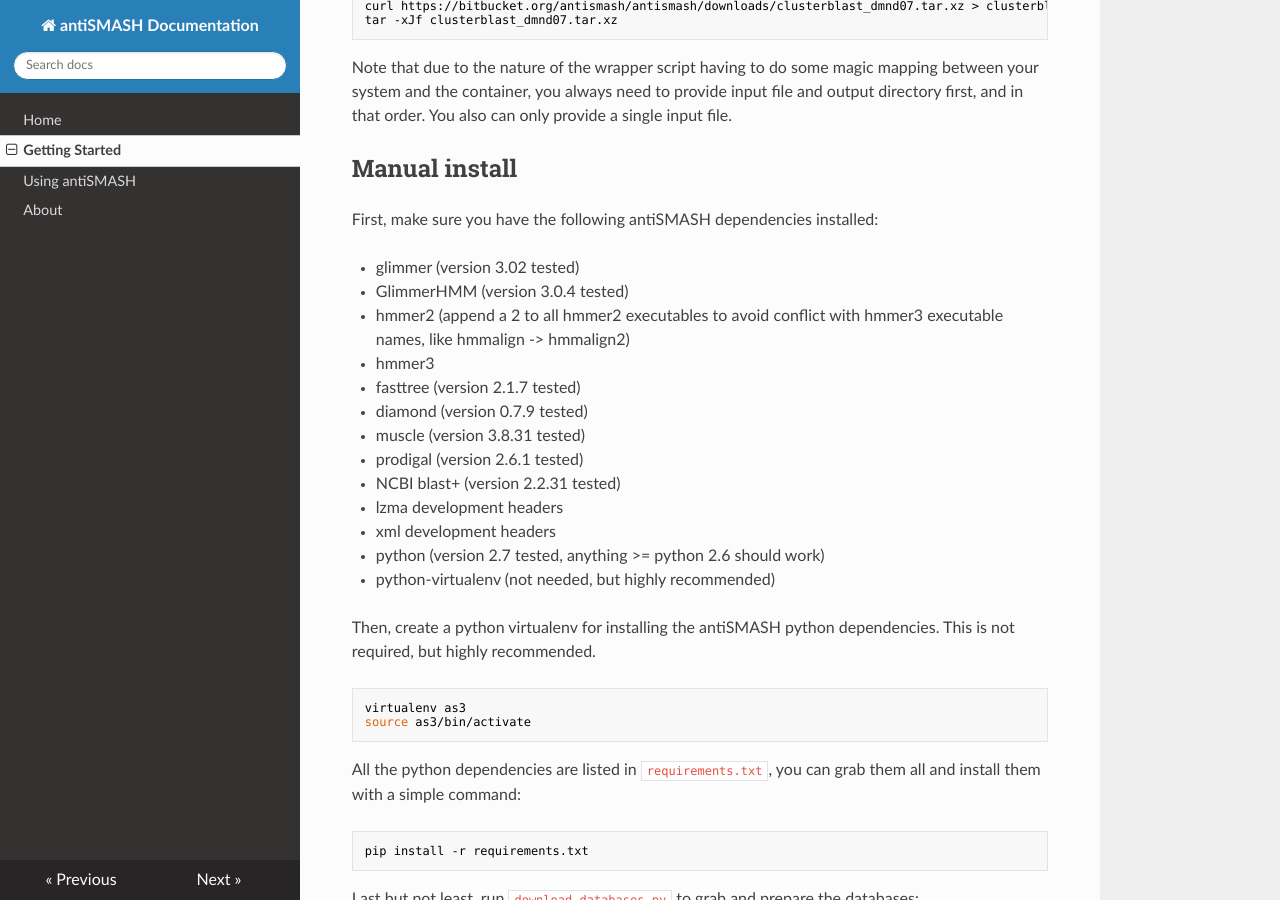
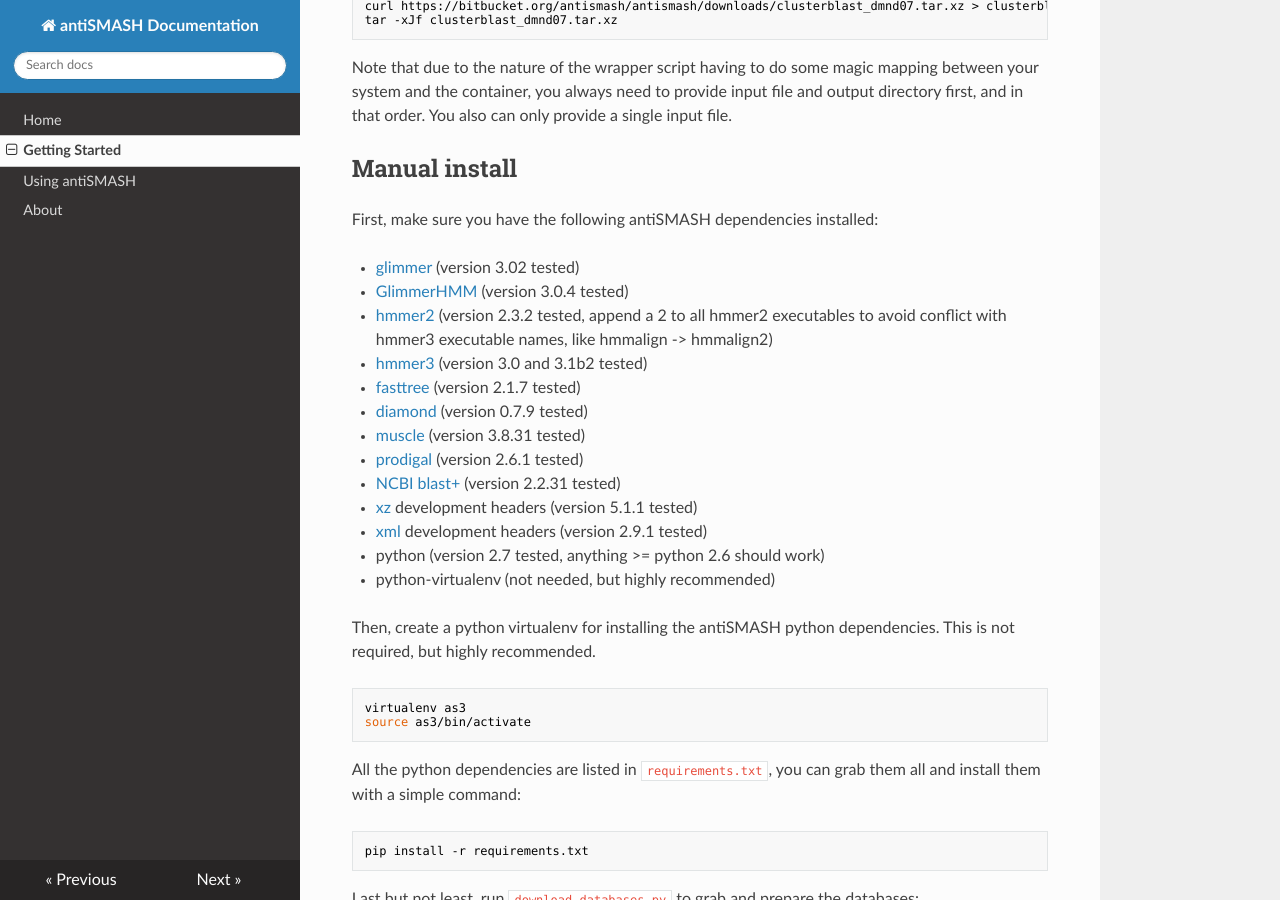
Before and after one commit to antismash/documentation, an MkDocs documentation site: the page built from docs/getting_started.md, in a window 1280 px wide and 900 px high, scrolled down 1701 px. Built offline with MkDocs 1.6.1, drawn with Linux system fonts in a browser that asks for light colours; nearby versions of some CDN libraries; old or Windows-style settings are respelled for this version of MkDocs.

Commit message:
getting started: Link to all the software used
Signed-off-by: Kai Blin <kblin@biosustain.dtu.dk>

```diff
--- a/docs/getting_started.md
+++ b/docs/getting_started.md
@@ -89,17 +89,17 @@ single input file.
 
 First, make sure you have the following antiSMASH dependencies installed:
 
-- glimmer (version 3.02 tested)
-- GlimmerHMM (version 3.0.4 tested)
-- hmmer2 (append a 2 to all hmmer2 executables to avoid conflict with hmmer3 executable names, like hmmalign -> hmmalign2)
-- hmmer3
-- fasttree (version 2.1.7 tested)
-- diamond (version 0.7.9 tested)
-- muscle (version 3.8.31 tested)
-- prodigal (version 2.6.1 tested)
-- NCBI blast+ (version 2.2.31 tested)
-- lzma development headers
-- xml development headers
+- [glimmer](https://ccb.jhu.edu/software/glimmer/) (version 3.02 tested)
+- [GlimmerHMM](https://ccb.jhu.edu/software/glimmerhmm/) (version 3.0.4 tested)
+- [hmmer2](http://hmmer.janelia.org/download.html) (version 2.3.2 tested, append a 2 to all hmmer2 executables to avoid conflict with hmmer3 executable names, like hmmalign -> hmmalign2)
+- [hmmer3](http://hmmer.janelia.org/download.html) (version 3.0 and 3.1b2 tested)
+- [fasttree](http://www.microbesonline.org/fasttree/#Install) (version 2.1.7 tested)
+- [diamond](https://github.com/bbuchfink/diamond) (version 0.7.9 tested)
+- [muscle](http://www.drive5.com/muscle/downloads.htm) (version 3.8.31 tested)
+- [prodigal](http://prodigal.ornl.gov/) (version 2.6.1 tested)
+- [NCBI blast+](ftp://ftp.ncbi.nlm.nih.gov/blast/executables/blast+/LATEST/) (version 2.2.31 tested)
+- [xz](http://tukaani.org/xz/) development headers (version 5.1.1 tested)
+- [xml](http://xmlsoft.org) development headers (version 2.9.1 tested)
 - python (version 2.7 tested, anything >= python 2.6 should work)
 - python-virtualenv (not needed, but highly recommended)
 
```
